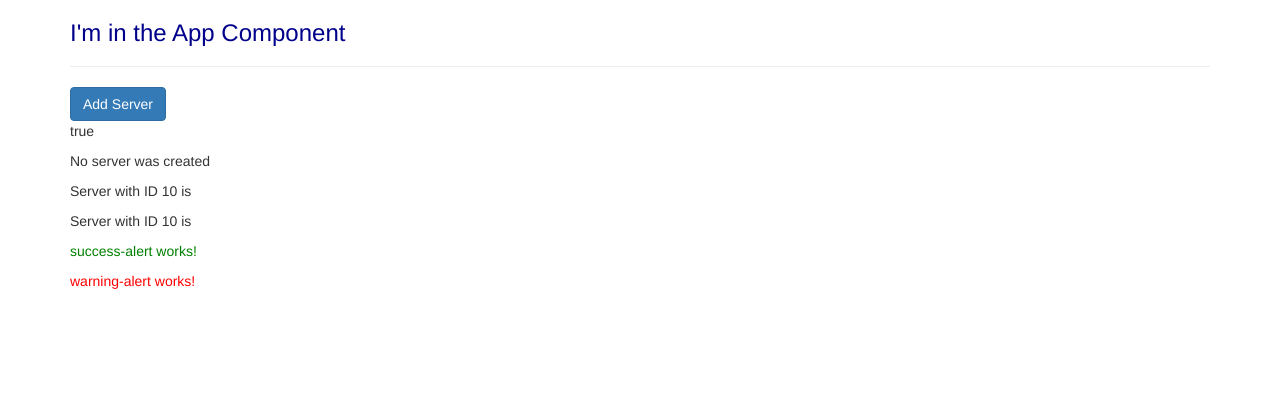
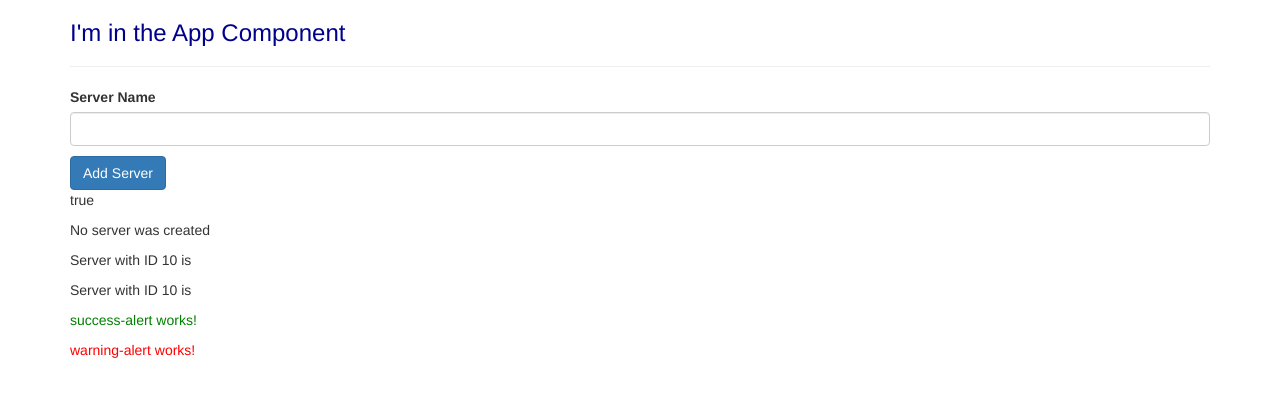
Before and after one commit to aacebal/udemy-first-app, an Angular app: page / in a window 1280 px wide. Shown: the top 396 px of the page. Built offline with nearby package versions, Linux system fonts and the light colour scheme.

Commit message:
two way data binding

```diff
--- a/src/app/app.module.ts
+++ b/src/app/app.module.ts
@@ -1,5 +1,6 @@
 import { BrowserModule } from '@angular/platform-browser';
 import { NgModule } from '@angular/core';
+import { FormsModule } from '@angular/forms';
 
 import { AppComponent } from './app.component';
 import { ServerComponent } from './server/server.component';
@@ -17,7 +18,8 @@
     SuccessAlertComponent
   ],
   imports: [
-    BrowserModule
+    BrowserModule,
+    FormsModule
   ],
   providers: [],
   bootstrap: [AppComponent]
--- a/src/app/servers/servers.component.html
+++ b/src/app/servers/servers.component.html
@@ -1,3 +1,14 @@
+<label>Server Name</label>
+<!-- <input type="text"
+class="form-control"
+(input)="onUpdateServerName($event)"> -->
+
+<input type="text"
+class="form-control"
+[(ngModel)]="serverName">
+
+<p>{{ serverName }}</p>
+
 <button class="btn btn-primary"
 [disabled]="!allowNewServer"
 (click)="onCreateServer()">Add Server</button>
--- a/src/app/servers/servers.component.ts
+++ b/src/app/servers/servers.component.ts
@@ -10,6 +10,7 @@
 
   allowNewServer: boolean = false;
   serverCreationStatus = "No server was created";
+  serverName = "";
 
   constructor() {
   setTimeout(() => {
@@ -24,4 +25,8 @@
     this.serverCreationStatus = "Server was created";
   }
 
+  onUpdateServerName(event: Event) {
+    this.serverName = (<HTMLInputElement>event.target).value;
+  }
+
 }
```
